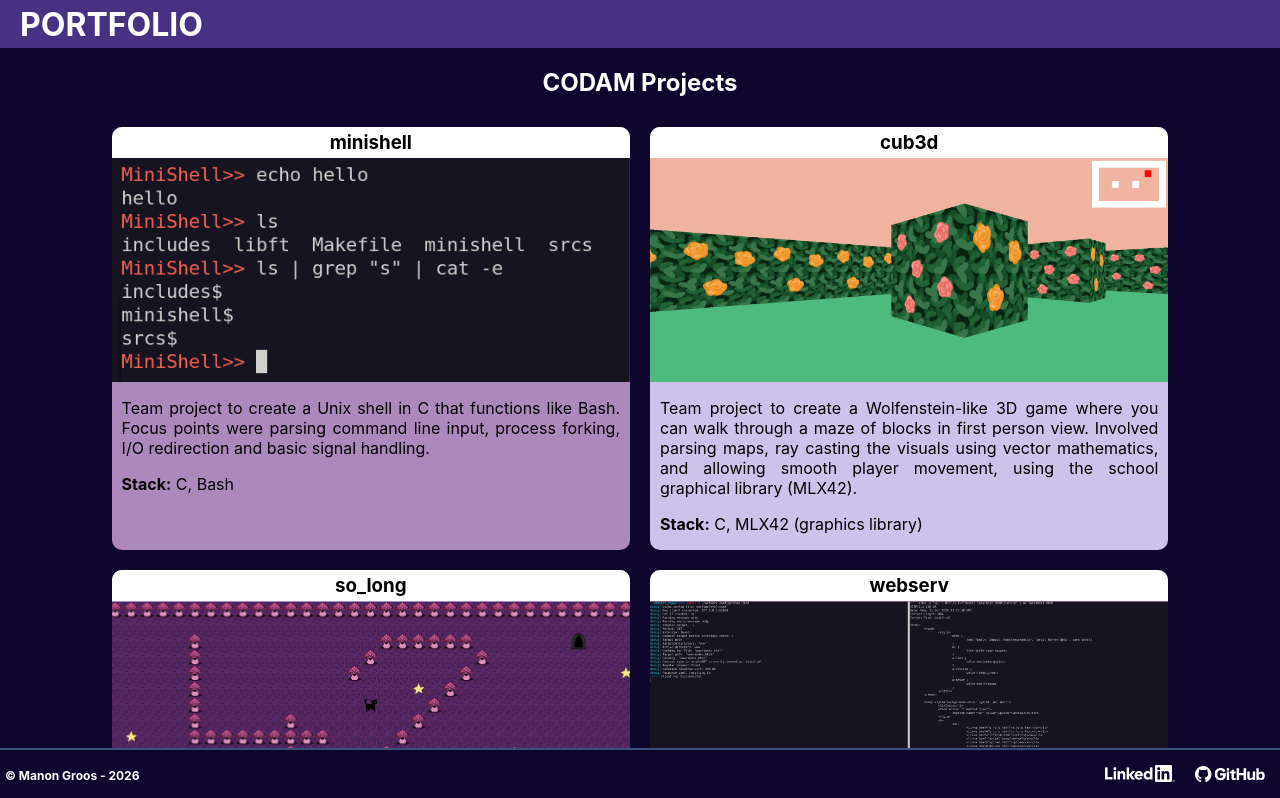
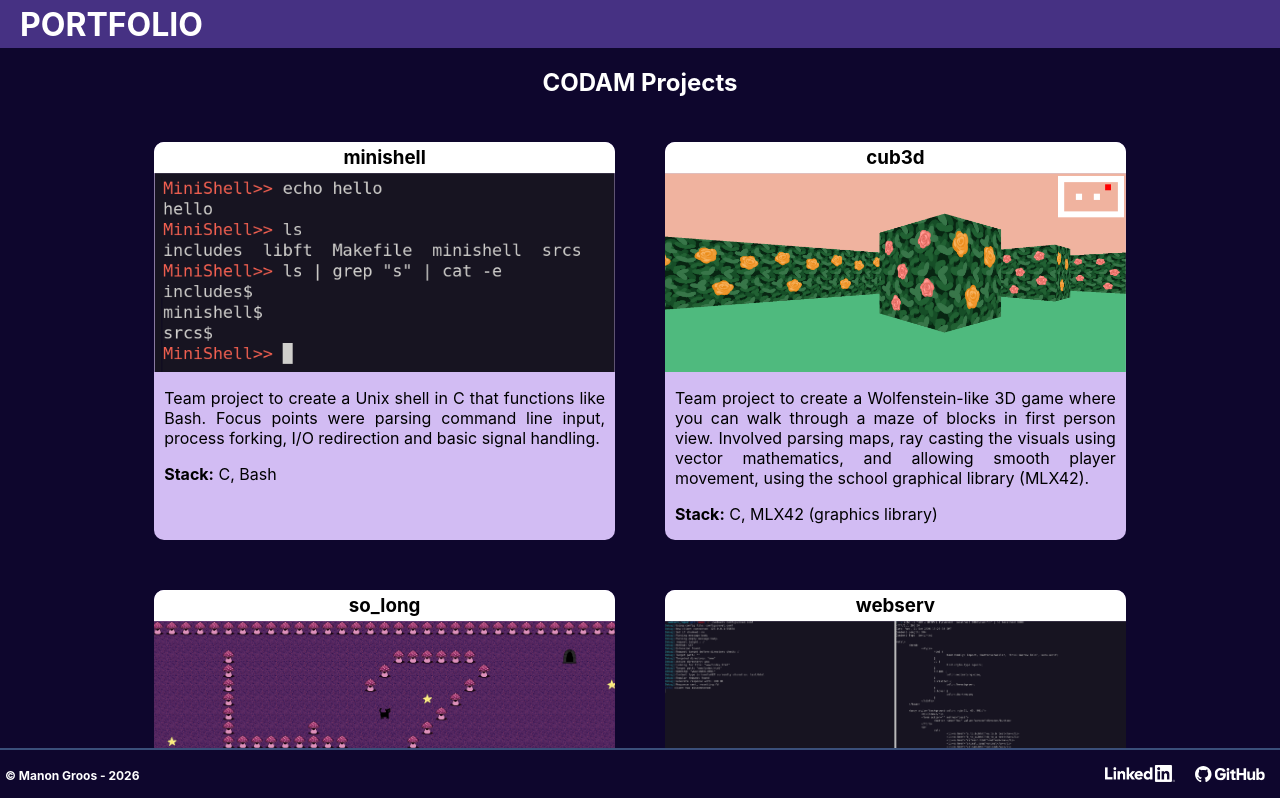
Before and after one commit to manon-cg/manon-cg.github.io, a React (Create React App) app in the folder my-app/: page / in a window 1280 px wide. Shown: the top 798 px of the page. Built offline with nearby package versions, Linux system fonts and the light colour scheme.

Commit message:
project previews now entirely links instead of just the images

```diff
--- a/my-app/src/App.css
+++ b/my-app/src/App.css
@@ -33,7 +33,6 @@
 }
 
 .main-site {
-  /* height: fit-content; */
   color:rgb(248, 248, 248);
   align-items: center;
   justify-content: center;
@@ -61,12 +60,10 @@
 }
 
 .img-button {
-  /* background-color: #4c0e58; */
   border-radius: 20px;
   background: transparent;
   border: none;
   padding: 10px;
-  /* margin-left: 5px; */
   transition: transform ease 0.2s;
 }
 
@@ -92,13 +89,29 @@
   justify-content: center;
   margin-bottom: 20px;
   flex-wrap: wrap;
-  /* margin-top: 20px; */
-  /* border-radius: 10px; */
   display: flex;
   /* flex-direction: column; */
   position: relative;
   align-items: stretch;
   overflow: hidden;
+}
+
+.preview{
+	/* multiple colours? "#ad88bc", "#ccc2ea" */
+	width: 40%;
+ 	background-color: #d2bcf3;
+	margin: 25px;
+	border-radius: 10px;
+	overflow: hidden;
+  transition: all 200ms ease-out;
+  text-decoration: none;
+  color: inherit;
+
+}
+
+.preview:hover {
+  transform: scale(1.05);
+  transition: all 200ms ease-in;
 }
 
 .preview-img{
@@ -117,9 +130,9 @@
   height: auto;
 }
 
-.preview-img:hover{
+/* .preview-img:hover{
   opacity: 50%;
-}
+} */
 
 
 /* @keyframes App-logo-spin {
--- a/my-app/src/components/ProjectPreview.jsx
+++ b/my-app/src/components/ProjectPreview.jsx
@@ -2,25 +2,15 @@ import ProjectImage from "./ProjectImage";
 
 export default function ProjectPreview({ ProjectName, ProjectPic, ProjectStack, ProjectURL, ProjectDescription, ProjNumber, PicNarrow }){
 
-	const bg_colours = ["#ad88bc", "#ccc2ea"];
-	const preview_style = {
-		width: "calc(45%)",
- 		backgroundColor: bg_colours[(ProjNumber % 4) === 0 || (ProjNumber % 4) === 3 ? 0 : 1],
-		margin: "10px",
-		borderRadius: "10px",
-		overflow: "hidden",
-	};
-
 	return (
-		<div style={preview_style}>
+		<a href={ProjectURL} className="preview">
+		<div>
 			<div style={{backgroundColor: "white"}}><h3 style={{margin: "0px", padding: "4px"}}>{ProjectName}</h3></div>
 			<div style={{overflow: "hidden", aspectRatio: "600 / 260", position: "relative", width: "100%"}}>
-				<a href={ProjectURL}>
-					<ProjectImage
-						ProjectPic={ProjectPic}
-						PicNarrow={PicNarrow}
-					/>
-				</a>
+			<ProjectImage
+					ProjectPic={ProjectPic}
+					PicNarrow={PicNarrow}
+			/>
 			</div>
 			{/* todo: replace src with data-src to enable lazy loading;  */}
 			<div style={{paddingRight: "10px", paddingLeft: "10px"}}>
@@ -28,5 +18,7 @@ export default function ProjectPreview({ ProjectName, ProjectPic, ProjectStack,
 				<p align="left"><b>Stack:</b> {ProjectStack}</p>
 			</div>
 		</div>
+		</a>
 	);
+
 }
```
